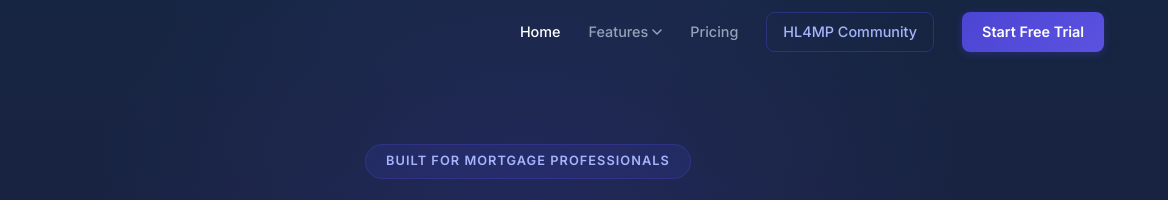
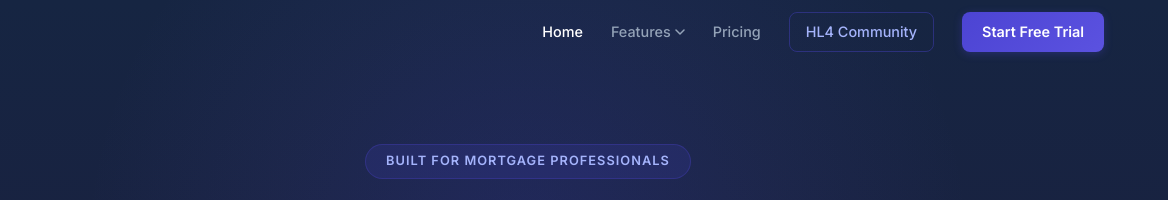
Before and after one commit to mmcallister8/brokertoolkit-website, a website: page index.html in a window 1280 px wide. Shown: the top 200 px of the page, 112-1280 px from the left. Drawn offline with Linux system fonts and the light colour scheme.

Commit message:
Rename HL4MP → HL4 in nav and footer CTAs

```diff
--- a/index.html
+++ b/index.html
@@ -85,7 +85,7 @@
         </div>
       </div>
       <a href="pricing" data-nav-id="pricing">Pricing</a>
-      <a href="https://highlevelformortgagepros.com" target="_blank" rel="noopener" data-nav-id="community" class="cta-nav-outline">HL4MP Community</a>
+      <a href="https://highlevelformortgagepros.com" target="_blank" rel="noopener" data-nav-id="community" class="cta-nav-outline">HL4 Community</a>
       <a href="https://my.brokertoolkit.app" class="cta-nav">Start Free Trial</a>
     </div>
     <button class="nav-hamburger" aria-label="Menu">
@@ -282,7 +282,7 @@
     <div class="footer-col">
       <h4>Company</h4>
       <a href="https://empowerlo.com" target="_blank" rel="noopener">Empower LO</a>
-      <a href="https://highlevelformortgagepros.com" target="_blank" rel="noopener">HL4MP Community</a>
+      <a href="https://highlevelformortgagepros.com" target="_blank" rel="noopener">HL4 Community</a>
       <a href="privacy">Privacy Policy</a>
       <a href="terms">Terms &amp; Conditions</a>
     </div>
```
Also changed, not shown: activity-tracker.html (+2 -2 lines), features.html (+2 -2 lines), loan-advisor.html (+2 -2 lines), newsletter-pro.html (+2 -2 lines), pricing.html (+2 -2 lines), privacy.html (+2 -2 lines), rate-monitor.html (+2 -2 lines), src/partials/footer.html (+1 -1 lines), src/partials/nav.html (+1 -1 lines), terms.html (+2 -2 lines).
